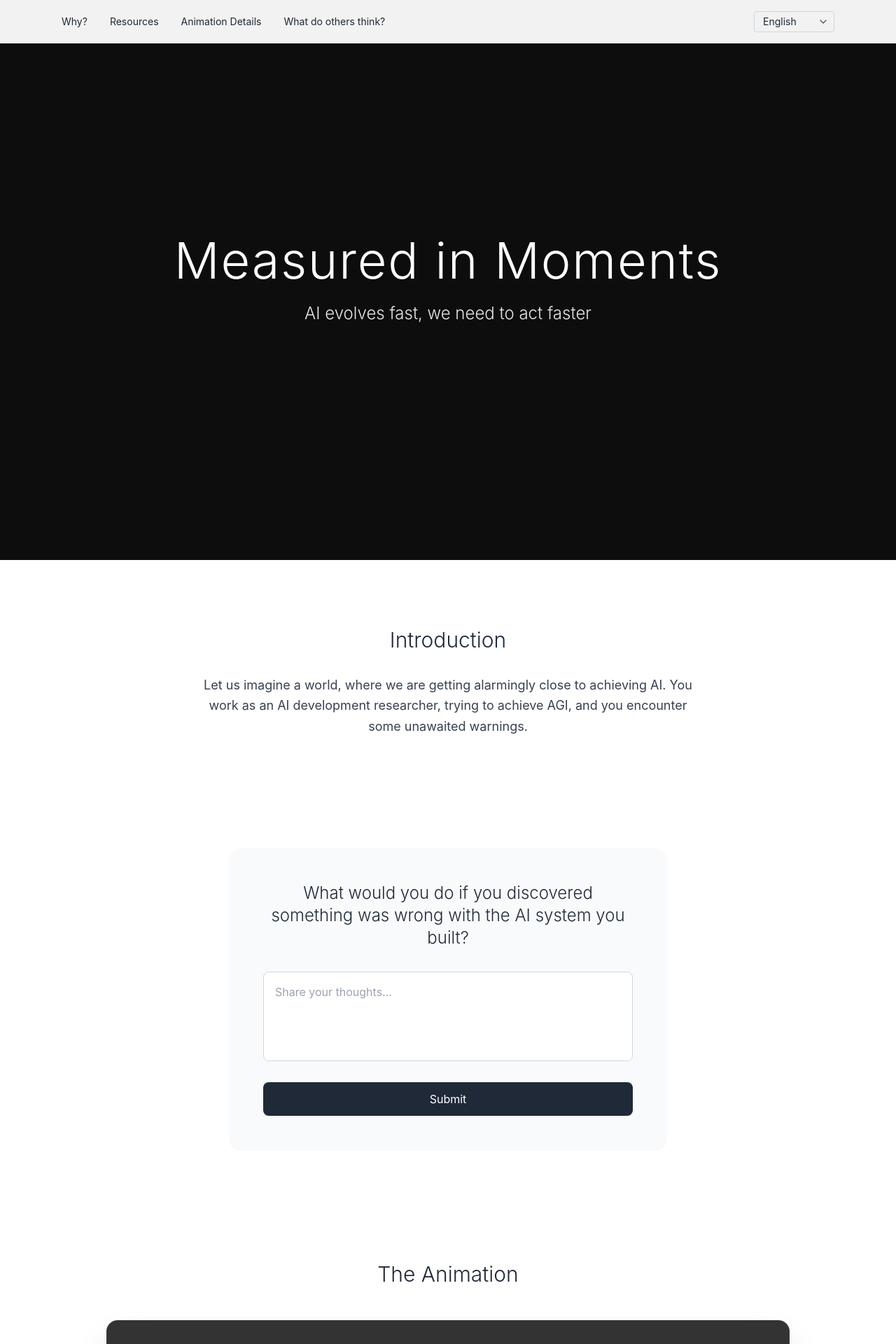
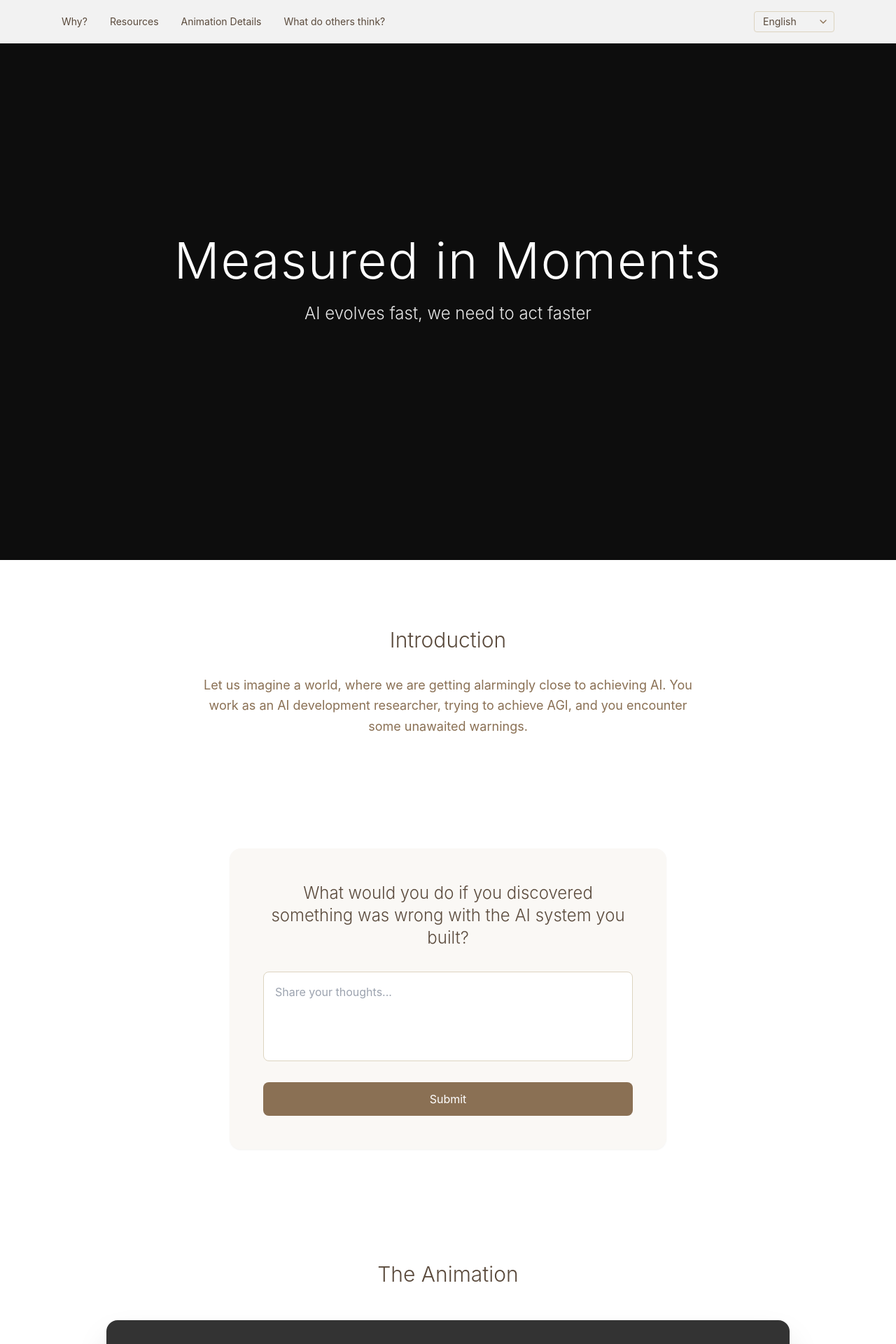
Before and after one commit to lbazsi/measuredinmoments, a React (Vite) app: page / in a window 1280 px wide. Shown: the top 1920 px of the page at 70% size. Built offline with nearby package versions, Linux system fonts and the light colour scheme; grey boxes are pictures that could not be loaded.

Commit message:
Add beige color scheme throughout the site

```diff
--- a/src/App.jsx
+++ b/src/App.jsx
@@ -23,7 +23,7 @@ function Navigation({ currentPage, setCurrentPage, language, setLanguage, t, isS
             className={`text-sm transition-colors ${
               isScrolled
                 ? 'text-white hover:text-gray-200'
-                : 'text-gray-800 hover:text-gray-600'
+                : 'text-beige-900 hover:text-beige-700'
             }`}
           >
             {t.nav.why}
@@ -33,7 +33,7 @@ function Navigation({ currentPage, setCurrentPage, language, setLanguage, t, isS
             className={`text-sm transition-colors ${
               isScrolled
                 ? 'text-white hover:text-gray-200'
-                : 'text-gray-800 hover:text-gray-600'
+                : 'text-beige-900 hover:text-beige-700'
             }`}
           >
             {t.nav.resources}
@@ -43,7 +43,7 @@ function Navigation({ currentPage, setCurrentPage, language, setLanguage, t, isS
             className={`text-sm transition-colors ${
               isScrolled
                 ? 'text-white hover:text-gray-200'
-                : 'text-gray-800 hover:text-gray-600'
+                : 'text-beige-900 hover:text-beige-700'
             }`}
           >
             {t.nav.animationDetails}
@@ -53,7 +53,7 @@ function Navigation({ currentPage, setCurrentPage, language, setLanguage, t, isS
             className={`text-sm transition-colors ${
               isScrolled
                 ? 'text-white hover:text-gray-200'
-                : 'text-gray-800 hover:text-gray-600'
+                : 'text-beige-900 hover:text-beige-700'
             }`}
           >
             {t.nav.thoughts}
@@ -66,7 +66,7 @@ function Navigation({ currentPage, setCurrentPage, language, setLanguage, t, isS
             className={`text-sm bg-transparent rounded px-3 py-1 cursor-pointer transition-colors appearance-none pr-8 ${
               isScrolled
                 ? 'border border-white/50 text-white hover:border-white'
-                : 'border border-gray-300 text-gray-800 hover:border-gray-400'
+                : 'border border-beige-300 text-beige-900 hover:border-beige-400'
             }`}
           >
             <option value="en" className="text-gray-800">English</option>
@@ -74,7 +74,7 @@ function Navigation({ currentPage, setCurrentPage, language, setLanguage, t, isS
             <option value="hu" className="text-gray-800">Hungarian</option>
           </select>
           <ChevronDown className={`absolute right-2 top-1/2 -translate-y-1/2 w-4 h-4 pointer-events-none transition-colors ${
-            isScrolled ? 'text-white' : 'text-gray-600'
+            isScrolled ? 'text-white' : 'text-beige-700'
           }`} />
         </div>
       </div>
@@ -84,16 +84,16 @@ function Navigation({ currentPage, setCurrentPage, language, setLanguage, t, isS
 
 function Footer({ t }) {
   return (
-    <footer className="bg-gray-50 py-12 mt-24">
+    <footer className="bg-beige-50 py-12 mt-24">
       <div className="max-w-6xl mx-auto px-6 text-center">
-        <p className="text-sm text-gray-600 mb-4">{t.footer}</p>
-        <p className="text-xs text-gray-500">
+        <p className="text-sm text-beige-700 mb-4">{t.footer}</p>
+        <p className="text-xs text-beige-600">
           This work is licensed under a{' '}
           <a
             href="https://creativecommons.org/licenses/by-nc-sa/4.0/"
             target="_blank"
             rel="noopener noreferrer"
-            className="underline hover:text-gray-700"
+            className="underline hover:text-beige-800"
           >
             Creative Commons Attribution–NonCommercial–ShareAlike 4.0 International License
           </a>
@@ -158,27 +158,27 @@ function HomePage({ language, t }) {
 
       {/* Introduction Section */}
       <section className="max-w-3xl mx-auto px-6 py-24 text-center">
-        <h2 className="text-3xl font-light mb-8 text-gray-800">{t.intro.title}</h2>
-        <p className="text-lg leading-relaxed text-gray-700">
+        <h2 className="text-3xl font-light mb-8 text-beige-900">{t.intro.title}</h2>
+        <p className="text-lg leading-relaxed text-beige-700">
           {t.intro.text}
         </p>
       </section>
 
       {/* Before Reflection */}
       <section className="max-w-2xl mx-auto px-6 py-16">
-        <div className="bg-gray-50 rounded-2xl p-12 shadow-sm">
-          <h3 className="text-2xl font-light mb-8 text-center text-gray-800">
+        <div className="bg-beige-50 rounded-2xl p-12 shadow-sm">
+          <h3 className="text-2xl font-light mb-8 text-center text-beige-900">
             {t.beforeQuestion}
           </h3>
           <textarea
             value={beforeReflection}
             onChange={(e) => setBeforeReflection(e.target.value)}
-            className="w-full h-32 p-4 border border-gray-300 rounded-lg resize-none focus:outline-none focus:ring-2 focus:ring-gray-400 transition-all"
+            className="w-full h-32 p-4 border border-beige-300 rounded-lg resize-none focus:outline-none focus:ring-2 focus:ring-beige-400 transition-all bg-white"
             placeholder="Share your thoughts..."
           />
           <button
             onClick={handleBeforeSubmit}
-            className="mt-6 w-full bg-gray-800 text-white py-3 rounded-lg hover:bg-gray-700 transition-colors"
+            className="mt-6 w-full bg-beige-700 text-white py-3 rounded-lg hover:bg-beige-800 transition-colors"
           >
             {t.submit}
           </button>
@@ -192,7 +192,7 @@ function HomePage({ language, t }) {
 
       {/* Video Section */}
       <section className="max-w-5xl mx-auto px-6 py-24">
-        <h2 className="text-3xl font-light mb-12 text-center text-gray-800">
+        <h2 className="text-3xl font-light mb-12 text-center text-beige-900">
           {t.video.title}
         </h2>
         <div className="relative rounded-2xl overflow-hidden shadow-2xl">
@@ -210,16 +210,16 @@ function HomePage({ language, t }) {
       {/* Post-Animation Content */}
       <section className="max-w-3xl mx-auto px-6 py-24 text-center space-y-12">
         <div>
-          <h2 className="text-3xl font-light mb-8 text-gray-800">
+          <h2 className="text-3xl font-light mb-8 text-beige-900">
             {t.postAnimation.title}
           </h2>
-          <p className="text-lg leading-relaxed text-gray-700 mb-8">
+          <p className="text-lg leading-relaxed text-beige-700 mb-8">
             {t.postAnimation.danger}
           </p>
-          <p className="text-lg leading-relaxed text-gray-700 mb-8">
+          <p className="text-lg leading-relaxed text-beige-700 mb-8">
             {t.postAnimation.what}
           </p>
-          <p className="text-lg leading-relaxed text-gray-700">
+          <p className="text-lg leading-relaxed text-beige-700">
             {t.postAnimation.essay}
           </p>
         </div>
@@ -227,19 +227,19 @@ function HomePage({ language, t }) {
 
       {/* After Reflection */}
       <section className="max-w-2xl mx-auto px-6 py-16">
-        <div className="bg-gray-50 rounded-2xl p-12 shadow-sm">
-          <h3 className="text-2xl font-light mb-8 text-center text-gray-800">
+        <div className="bg-beige-50 rounded-2xl p-12 shadow-sm">
+          <h3 className="text-2xl font-light mb-8 text-center text-beige-900">
             {t.afterQuestion}
           </h3>
           <textarea
             value={afterReflection}
             onChange={(e) => setAfterReflection(e.target.value)}
-            className="w-full h-32 p-4 border border-gray-300 rounded-lg resize-none focus:outline-none focus:ring-2 focus:ring-gray-400 transition-all"
+            className="w-full h-32 p-4 border border-beige-300 rounded-lg resize-none focus:outline-none focus:ring-2 focus:ring-beige-400 transition-all bg-white"
             placeholder="Share your updated thoughts..."
           />
           <button
             onClick={handleAfterSubmit}
-            className="mt-6 w-full bg-gray-800 text-white py-3 rounded-lg hover:bg-gray-700 transition-colors"
+            className="mt-6 w-full bg-beige-700 text-white py-3 rounded-lg hover:bg-beige-800 transition-colors"
           >
             {t.submit}
           </button>
@@ -258,7 +258,7 @@ function ResourcesPage({ t }) {
   return (
     <div className="pt-24">
       <section className="max-w-3xl mx-auto px-6 py-24 text-center">
-        <h2 className="text-3xl font-light mb-12 text-gray-800">
+        <h2 className="text-3xl font-light mb-12 text-beige-900">
           {t.resources.title}
         </h2>
         <div className="space-y-4">
@@ -268,7 +268,7 @@ function ResourcesPage({ t }) {
               href={link.url}
               target="_blank"
               rel="noopener noreferrer"
-              className="block text-lg text-gray-700 hover:text-gray-900 underline decoration-1 underline-offset-4 transition-colors"
+              className="block text-lg text-beige-700 hover:text-beige-900 underline decoration-1 underline-offset-4 transition-colors"
             >
               {link.text}
             </a>
@@ -292,20 +292,20 @@ function CommunityPage({ t }) {
   return (
     <div className="pt-24">
       <section className="max-w-4xl mx-auto px-6 py-24">
-        <h2 className="text-3xl font-light mb-12 text-center text-gray-800">
+        <h2 className="text-3xl font-light mb-12 text-center text-beige-900">
           {t.reflections.title}
         </h2>
         {publicReflections.length === 0 ? (
-          <p className="text-center text-gray-500">{t.reflections.empty}</p>
+          <p className="text-center text-beige-600">{t.reflections.empty}</p>
         ) : (
           <div className="space-y-6">
             {publicReflections.map((reflection, idx) => (
               <div
                 key={idx}
-                className="bg-gray-50 rounded-xl p-8 shadow-sm"
+                className="bg-beige-50 rounded-xl p-8 shadow-sm"
               >
-                <p className="text-gray-700 leading-relaxed">{reflection.text}</p>
-                <p className="text-sm text-gray-400 mt-4">
+                <p className="text-beige-800 leading-relaxed">{reflection.text}</p>
+                <p className="text-sm text-beige-600 mt-4">
                   {new Date(reflection.timestamp).toLocaleDateString()}
                 </p>
               </div>
--- a/tailwind.config.js
+++ b/tailwind.config.js
@@ -8,6 +8,20 @@ export default {
       fontFamily: {
         sans: ['Inter', 'system-ui', 'sans-serif'],
       },
+      colors: {
+        beige: {
+          50: '#faf8f5',
+          100: '#f5f1ea',
+          200: '#eae3d5',
+          300: '#ddd4c0',
+          400: '#c9b99a',
+          500: '#b89d7a',
+          600: '#a68966',
+          700: '#8a7054',
+          800: '#6f5a47',
+          900: '#5a4a3c',
+        },
+      },
     },
   },
   plugins: [],
```
Also changed, not shown: src/components/AnimationDetailsPage.jsx (+14 -14 lines).
